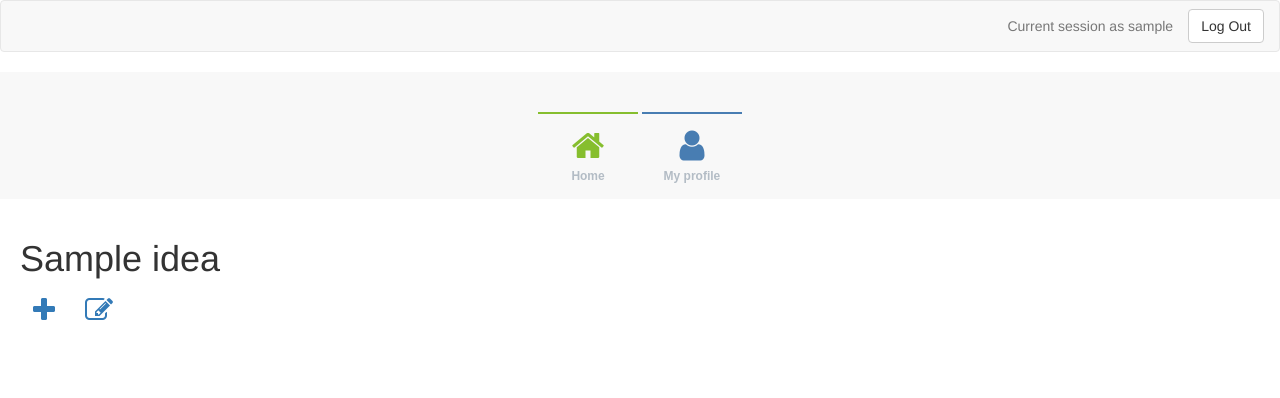
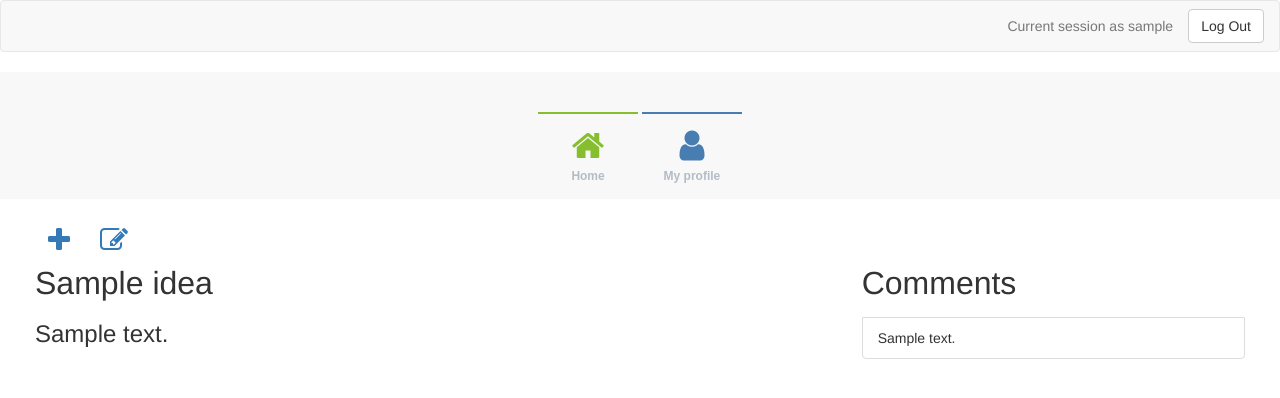
Before and after one commit to gorkarevilla/agile, a Django app: page /ideas/detail?id=1 in a window 1280 px wide. Shown: the top 398 px of the page. Run offline with Django 3.2, Linux system fonts and the light colour scheme; a user stored in the database is signed in; tables that the repository leaves empty hold one stand-in row (values such as "Sample post"); some libraries are stand-ins or nearby versions.

Commit message:
Show idea

```diff
--- a/agile/ideas/templates/ideas/detail.html
+++ b/agile/ideas/templates/ideas/detail.html
@@ -1,14 +1,23 @@
 {% extends "base.html" %}
 
 {% block content %}
-	<h1>{{idea.idea_title}}</h1>
-	<p><{{idea.idea_text}}</p>
-	<div class="btn-group" role="group">
+	<div class="btn-group col-md-12" role="group">
           <a href="/ideas/addIdea">
             <i class=" btn fa fa-plus fa-2x" aria-hidden="true"></i>
           </a>
-    	</div>
           <a href="/ideas/editIdea?id={{idea.pk}}">
 	    	<i class=" btn fa fa-pencil-square-o fa-2x" aria-hidden="true"></i>
 	    </a>
+	</div>
+	<div class="col-md-8">
+	    <p><font size="6">{{idea.idea_title}}</font></p>
+	    <p><font size="5">{{idea.idea_text}}</font></p>
+    </div>
+    <div class="col-md-4">
+    	<p><font size="6">Comments</font></p>
+    	{% for comment in comments %}
+			<li class="list-group-item">{{ comment.comment}}</li>
+		{% endfor %}
+    </div>
+
 {% endblock %}
--- a/agile/ideas/templates/ideas/main.html
+++ b/agile/ideas/templates/ideas/main.html
@@ -25,7 +25,7 @@
 
 <ul class="list-group">
 	{% for idea in ideas %}
-		<li class="list-group-item">{{ idea.idea_title}} by <b>{{ idea.creator}}</b></li>
+		<li class="list-group-item">{{ idea.idea_title}} by <b>{{ idea.creator}}</b><a class="pull-right" href="/ideas/detail?id={{idea.id}}">See idea</a></li>
 	{% endfor %}
 </ul>
 
--- a/agile/ideas/views.py
+++ b/agile/ideas/views.py
@@ -7,6 +7,7 @@ from django.template.context import RequestContext
 from django.views.decorators.http import require_http_methods
 
 from ideas.forms import CommentForm, IdeaForm, EditIdeaForm, FilterIdeasForm
+from ideas.models import Comment
 
 from .forms import LoginForm, UserRegistrationForm
 from .models import Idea
@@ -43,9 +44,11 @@ def idea_list(request):
 		return render(request, 'ideas/main.html', {'ideas':ideas, 'filterform':filterlistideas_form})
 
 def show_idea(request):
-	id= request.GET.get('id','')
-	idea = Idea.objects.get(pk=id)
-	return render(request, 'ideas/detail.html', {'idea':idea})
+	if request.method == 'GET':
+		idea1= request.GET.get('id', '')
+		idea = Idea.objects.get(id=idea1)
+		comments =Comment.objects.filter(idea_id=idea)
+		return render(request, 'ideas/detail.html', {'idea':idea, 'comments':comments})
 
 def user_login(request):
 	if request.method == 'GET':
```
Lines whose indentation alone changed are shown as unchanged.
